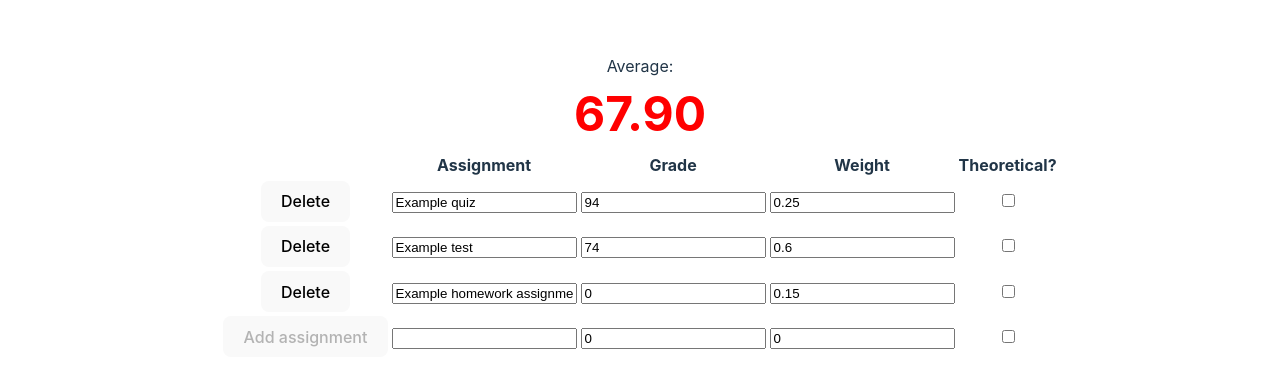
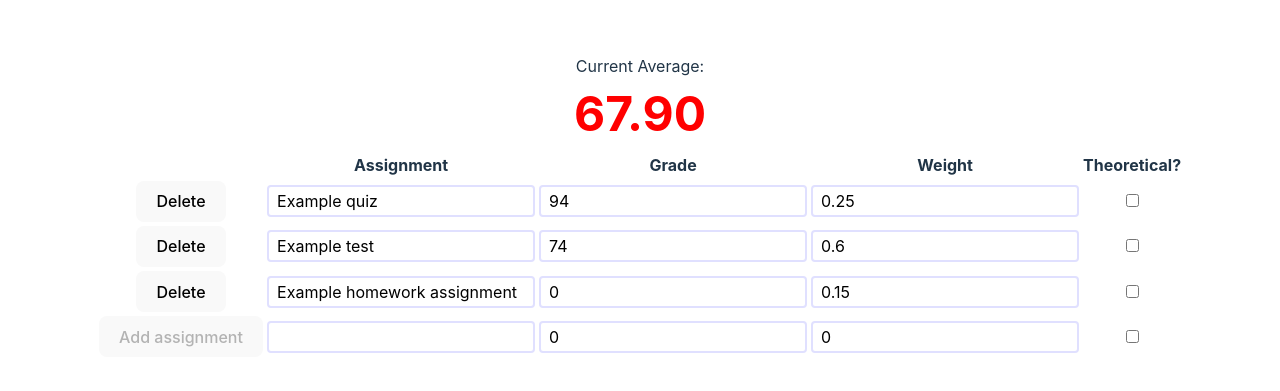
Before and after one commit to WorcestershireWarp/cyl, a React (Vite) app: page / in a window 1280 px wide. Shown: the part 193-584 px from the top of the page. Built offline with nearby package versions, Linux system fonts and the light colour scheme.

Commit message:
feat: add an arrow to signal theoreticalAverage change

```diff
--- a/src/App.css
+++ b/src/App.css
@@ -21,10 +21,10 @@
   opacity: 0.5;
 }
 
-.average-passing {
+.average-failing, .arrow-down {
+  color: #F00
+}
+
+.arrow-up {
   color: #0A0
 }
-
-.average-failing {
-  color: #F00
-}
--- a/src/App.tsx
+++ b/src/App.tsx
@@ -148,15 +148,25 @@ function App() {
   const theoryAverageClass = classNames("average", {
     "average-failing": theoreticalAverage < 70,
   });
-  const realAverageClass = classNames(theoryAverageClass, {
+  const realAverageClass = classNames("average", {
     theory: showTheoreticalAverage,
     "average-failing": realAverage < 70,
+  });
+  const arrow =
+    realAverage < theoreticalAverage
+      ? "⇧"
+      : realAverage > theoreticalAverage
+      ? "⇩"
+      : "⇨";
+  const arrowClass = classNames({
+    "arrow-up": realAverage < theoreticalAverage,
+    "arrow-down": realAverage > theoreticalAverage,
   });
   return (
     <div className="App">
       <div className="averages">
         <span>
-          Average:
+          Current Average:
           <br />
           <span className={realAverageClass}>
             {realAverage.toLocaleString("en", {
@@ -167,8 +177,9 @@ function App() {
         </span>
         {showTheoreticalAverage && (
           <span>
-            Theoretical: <br />
+            Including Theoretical Assignments: <br />
             <span className={theoryAverageClass}>
+              <span className={arrowClass}>{arrow}</span>
               {theoreticalAverage.toLocaleString("en", {
                 useGrouping: false,
                 minimumFractionDigits: 2,
--- a/src/index.css
+++ b/src/index.css
@@ -20,6 +20,16 @@ a {
 
 a:hover {
   color: #535bf2;
+}
+
+input {
+  font-size: 16px;
+  font-size: max(16px, 1em);
+  font-family: inherit;
+  padding: 0.25em 0.5em;
+  background-color: #fff;
+  border: 2px solid #e0e0ff;
+  border-radius: 4px;
 }
 
 body {
```
